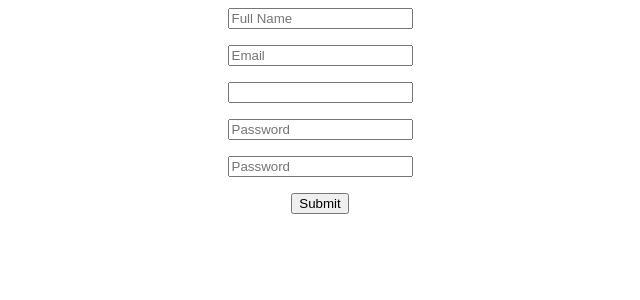
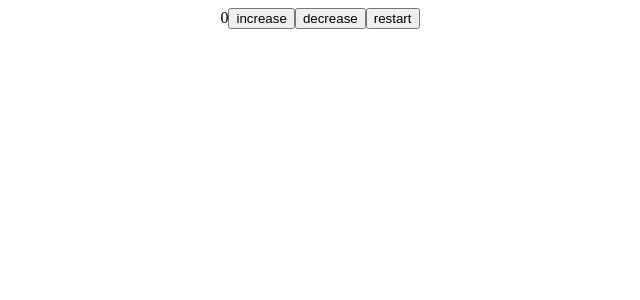
Before and after one commit to HeshanKarunaratne/react-examples, a React (Create React App) app: page / in a window 1280 px wide. Shown: the top 300 px of the page, without its empty margins (320-960 px from the left). Built offline with nearby package versions, Linux system fonts and the light colour scheme.

Commit message:
custom hooks

```diff
--- a/src/App.js
+++ b/src/App.js
@@ -1,11 +1,15 @@
 import './App.css';
-import { Form } from './pages/Form';
+import { useCounter } from './pages/useCounter';
 
 function App() {
 
+  const { count, increase, decrease, restart } = useCounter();
   return (
     <div className="App">
-      <Form />
+      {count}
+      <button onClick={increase} >increase</button>
+      <button onClick={decrease} >decrease</button>
+      <button onClick={restart} >restart</button>
     </div >
   );
 }
--- a/src/pages/Form.js
+++ b/src/pages/Form.js
@@ -18,6 +18,7 @@ export const Form = () => {
     const onSubmit = (data) => {
         console.log(data);
     }
+
     return (
         <form onSubmit={handleSubmit(onSubmit)}>
             <input type="text" placeholder="Full Name" {...register("fullName")} />
--- /dev/null
+++ b/src/pages/useCounter.js
@@ -0,0 +1,21 @@
+
+import { useState } from "react";
+
+export const useCounter = (initial = 0) => {
+
+    const [count, setCount] = useState(initial);
+
+    const increase = () => {
+        setCount((count) => count + 1);
+    }
+
+    const decrease = () => {
+        setCount((count) => count - 1);
+    }
+
+    const restart = () => {
+        setCount(0);
+    }
+
+    return { count, increase, decrease, restart };
+}
```
